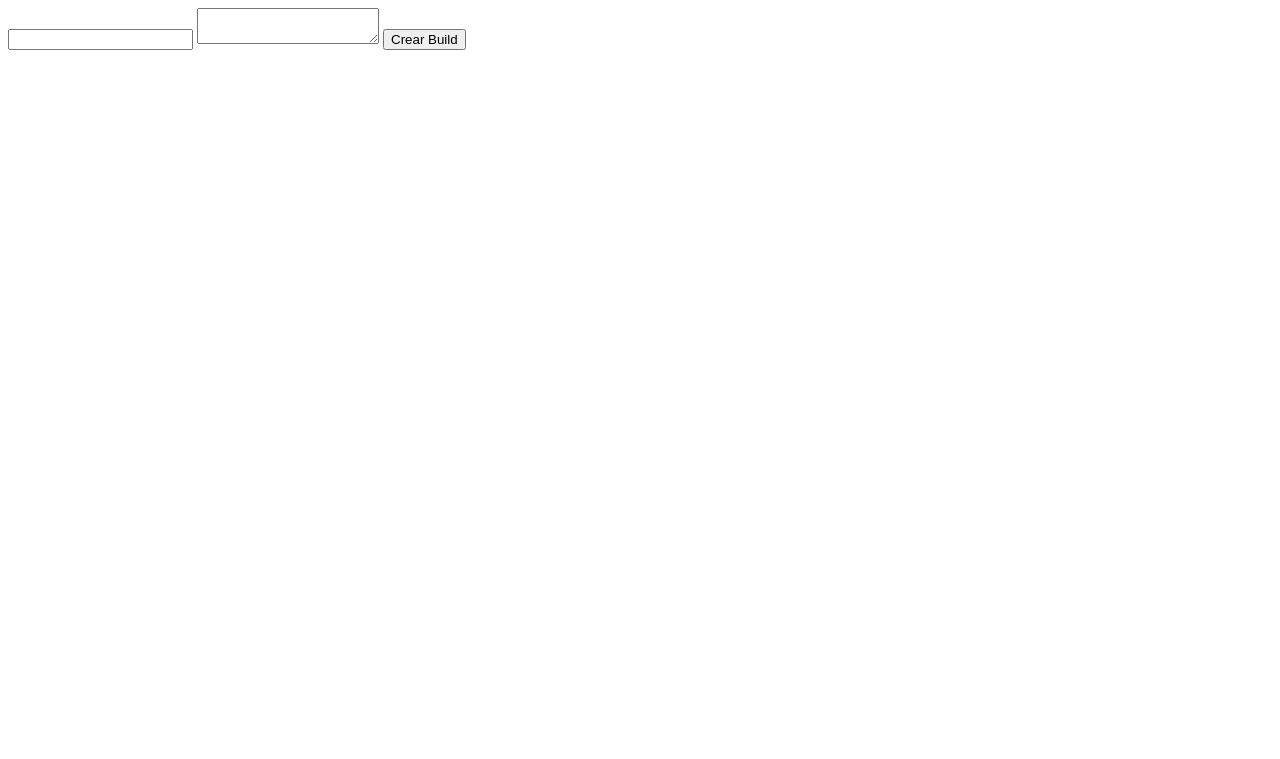
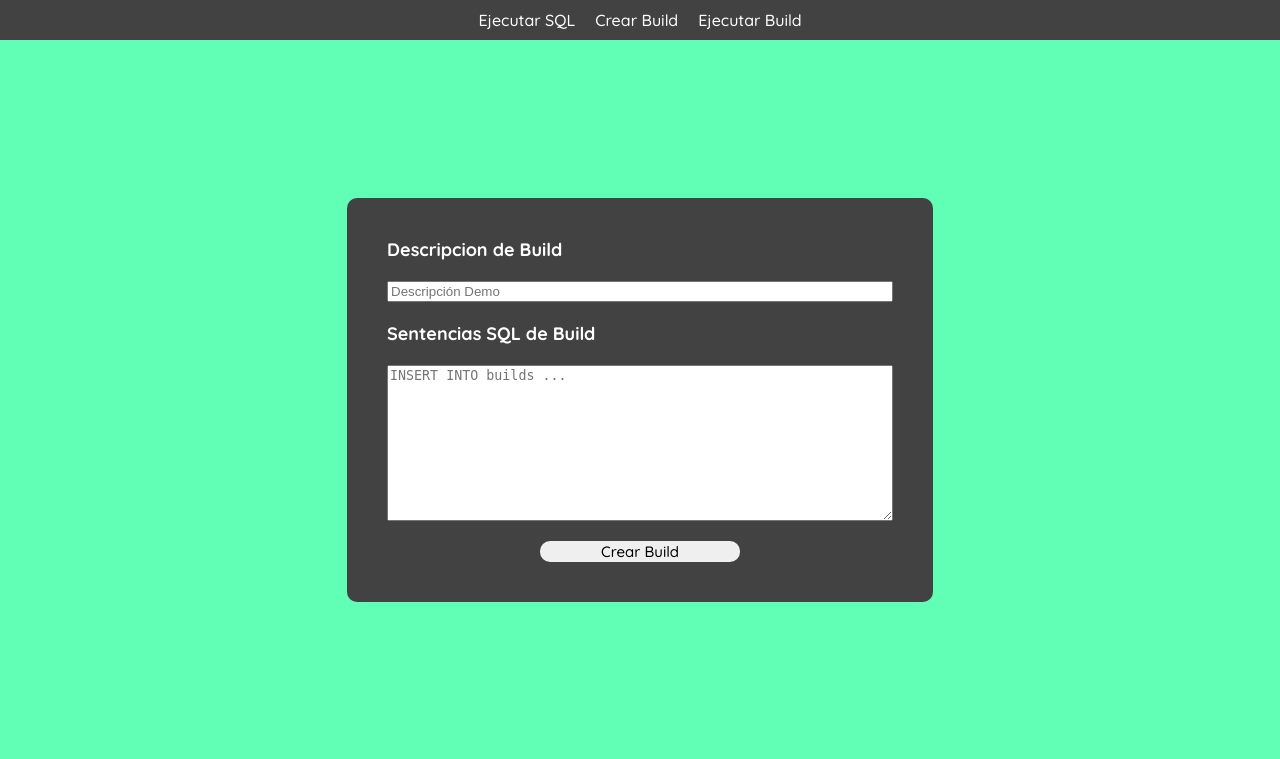
Before and after one commit to ErickMarceloQuispe/remote_updates, a Flask app: page /add-build in a window 1280 px wide. Before the commit the part shown is almost empty. Shown: the top 759 px of the page. Run offline with Flask 2, Linux system fonts and the light colour scheme.

Commit message:
Upgrading Interfaces

```diff
--- /dev/null
+++ b/static/execute_build.css
@@ -0,0 +1,3 @@
+input[type="submit"]{
+    width: 150px;
+}
--- a/static/global_style.css
+++ b/static/global_style.css
@@ -1,3 +1,59 @@
+@import url('https://fonts.googleapis.com/css2?family=Quicksand:wght@300;500;700&display=swap');
 body{
     color:rgb(22, 22, 22);
+    margin: 0;
+    background-color: rgb(96, 255, 181);
 }
+ul{
+    list-style-type: none;
+    margin: 0;
+    padding: 0;
+    background-color: rgb(66, 66, 66);
+    display: flex;
+    justify-content: center;
+}
+li{
+    display: inline-block;
+}
+a{
+    display: block;
+    padding: 10px;
+    text-decoration: none;
+    color: rgb(255, 255, 255);
+    font-family: 'Quicksand', sans-serif;
+}
+a:hover{
+    background-color: rgb(255, 255, 255);
+    color: black;
+}
+.container{
+    display: flex;
+    height: 90vh;
+    justify-content: center;
+    align-items: center;
+}
+form{
+    color: #fff;
+    font-weight: bold;
+    font-size: 18px;
+    display: grid;
+    grid-template-rows: 3;
+    gap: 20px;
+    background-color: rgb(66, 66, 66);
+    padding: 40px;
+    border-radius: 10px;
+    font-family: 'Quicksand', sans-serif;
+}
+textarea{
+    width: 500px;
+    height: 150px;
+}
+input[type="submit"]{
+    border-radius: 10px;
+    border: none;
+    width: 200px;
+    justify-self: center;
+    font-size: 15px;
+    font-family: 'Quicksand', sans-serif;
+
+}
--- a/templates/base.html
+++ b/templates/base.html
@@ -5,6 +5,8 @@
     <meta charset="utf-8">
     <meta name="viewport" content="width=device-width, initial-scale=1, shrink-to-fit=no">
     <link rel="stylesheet" href="/static/global_style.css">
+    {% block styles %}
+    {% endblock %}
 
     <title>
         {% block title %}
@@ -13,6 +15,19 @@
     </title>
   </head>
   <body>
+    <nav>
+      <ul>
+        <li>
+          <a href="/">Ejecutar SQL</a>
+        </li>
+        <li>
+          <a href="/add-build">Crear Build</a>
+        </li>
+        <li>
+          <a href="/build">Ejecutar Build</a>
+        </li>
+      </ul>
+    </nav>
     {% block content %}
     {% endblock %}
   </body>
--- a/templates/create_build.html
+++ b/templates/create_build.html
@@ -1,11 +1,18 @@
 {% extends "base.html" %}
+{% block styles %}
+    <link rel="stylesheet" href="/static/create_build.css">
+{% endblock %}
 {% block title %}
-    SQL Execute Form
+    Create Build Form
 {% endblock %}
 {% block content %}
-    <form action="/add-build" method="POST">
-        <input type="text" name="description">
-        <textarea name="sql_sentences"></textarea>
-        <input type="submit" value="Crear Build">
-    </form>
+    <div class="container">
+        <form action="/add-build" method="POST">
+            <label for="description">Descripcion de Build</label>
+            <input type="text" id="description" name="description" placeholder="Descripción Demo">
+            <label for="sql_sentences">Sentencias SQL de Build</label>
+            <textarea id="sql_sentences" name="sql_sentences" placeholder="INSERT INTO builds ..."></textarea>
+            <input type="submit" value="Crear Build">
+        </form>
+    </div>
 {% endblock %}
```
Also changed, not shown: postman_05-01/remote_updates.postman_collection.json (renamed from postman_06-12/remote_updates.postman_collection.json, +34 -34 lines), templates/execute_build.html (+11 -5 lines), templates/sql_execute_form.html (+10 -5 lines), static/create_build.css (added), static/sql_form.css (added).
